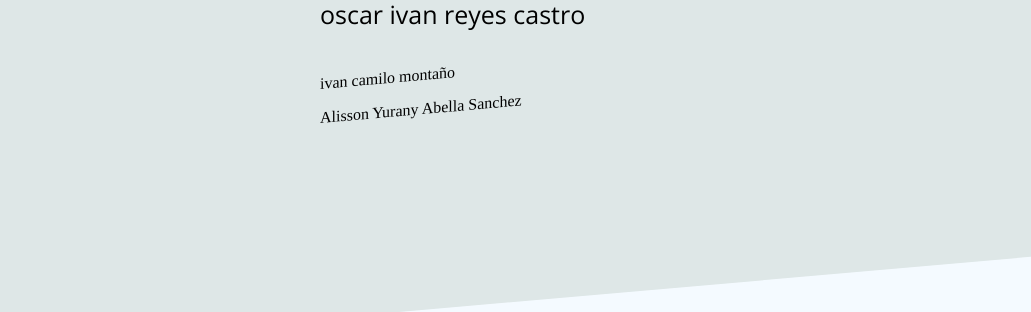
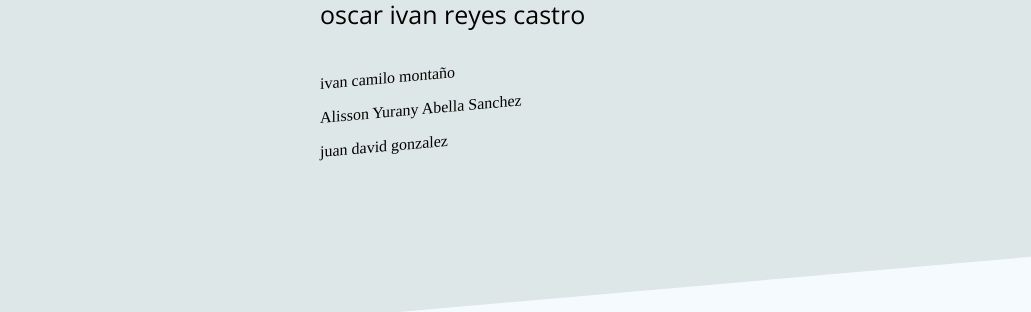
Before and after one commit to JonnathanVrussi/Repositoriocv, a plain HTML site: page index.html in a window 1280 px wide. Shown: the part 109-421 px from the top of the page, 0-1031 px from the left. Drawn offline with nearby package versions, Linux system fonts and the light colour scheme.

Commit message:
Update index.html

```diff
--- a/index.html
+++ b/index.html
@@ -134,6 +134,7 @@
              <p class="p-2">oscar ivan reyes castro</p>
              <p class="p-3">ivan camilo montaño</p>
              <p class="p-4">Alisson Yurany Abella Sanchez</p>
+             <p class="p-6">juan david gonzalez</p>
 
         </div>
 
```
